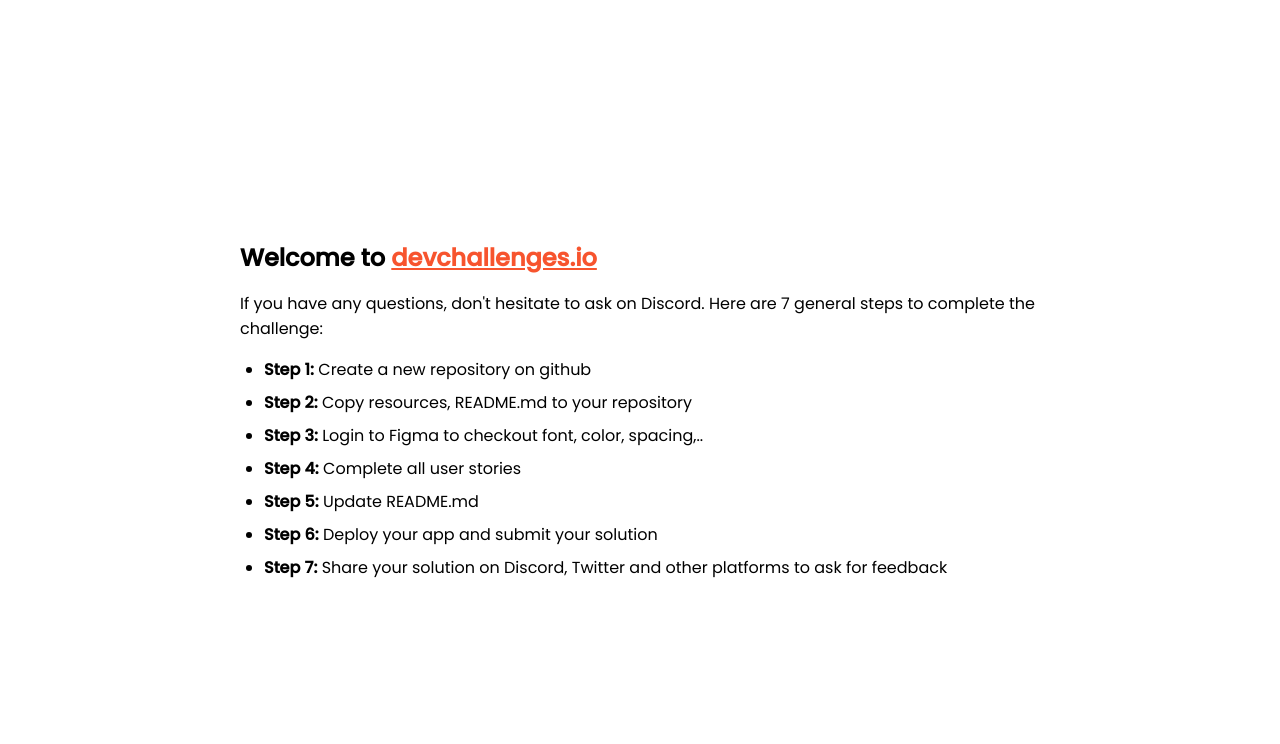
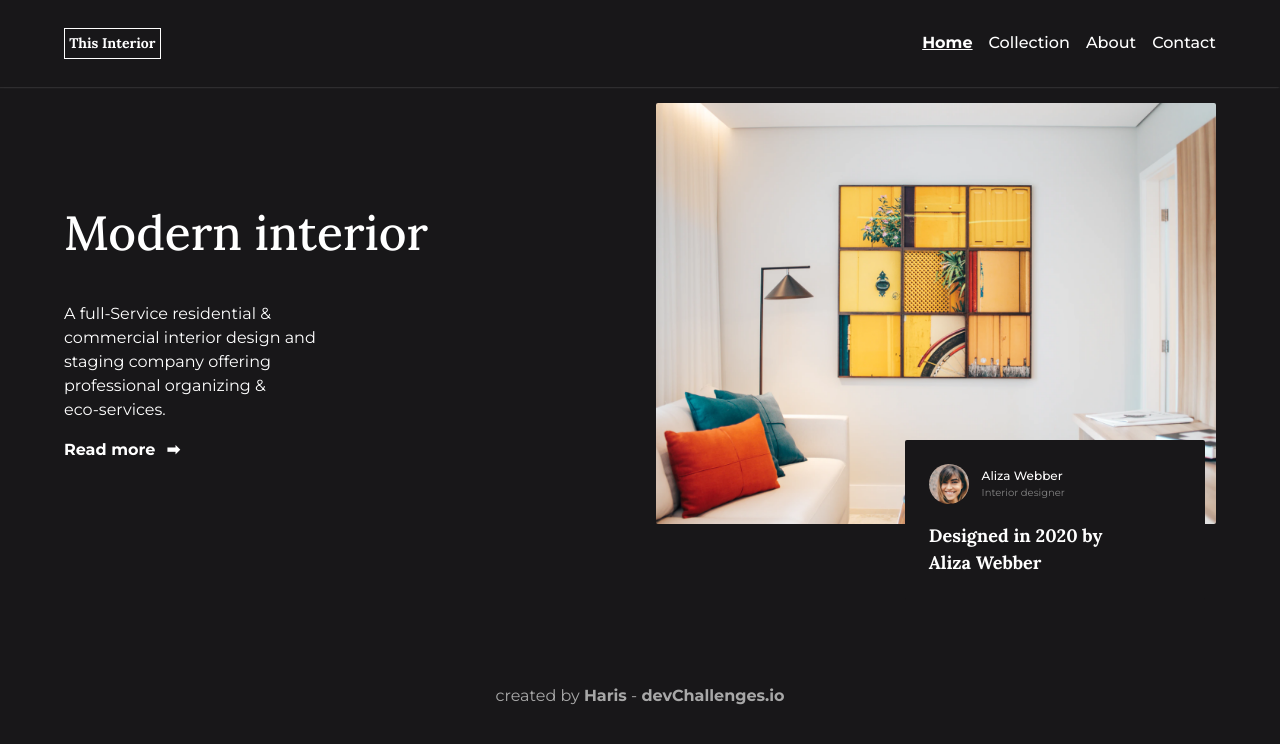
Before and after one commit to hariscs/dev-interior-consultant, a plain HTML site: page index.html in a window 1280 px wide. Drawn offline with Linux system fonts and the light colour scheme.

Commit message:
layout completed

```diff
--- /dev/null
+++ b/app.js
@@ -0,0 +1,9 @@
+const btn = document.querySelector('.mobile-menu');
+
+const list = document.querySelector('.navbar-list');
+
+function toggle() {
+	list.classList.toggle('active');
+}
+
+btn.addEventListener('click', toggle);
--- a/index.html
+++ b/index.html
@@ -15,81 +15,71 @@
 			type="image/x-icon"
 			href="https://devchallenges.io/"
 		/>
-
+		<link rel="preconnect" href="https://fonts.googleapis.com" />
+		<link rel="preconnect" href="https://fonts.gstatic.com" crossorigin />
 		<link
-      href="https://fonts.googleapis.com/css2?family=Poppins:wght@400;500&display=swap"
+			href="https://fonts.googleapis.com/css2?family=Lora:wght@500;700&family=Montserrat:wght@400;500;700&display=swap"
 			rel="stylesheet"
 		/>
+		<title>Dev Challenges</title>
+		<link rel="stylesheet" href="style.css" />
+	</head>
 
-    <title>Devchallenges</title>
+	<body>
+		<header class="main-header">
+			<div class="container">
+				<nav class="navbar">
+					<h1 class="logo">This Interior</h1>
 
-    <style>
-      body {
-        font-family: "Poppins", sans-serif;
-      }
+					<button class="mobile-menu">
+						<span class="bar"></span>
+						<span class="bar"></span>
+						<span class="bar"></span>
+					</button>
 
-      ul {
-        padding-left: 24px;
-      }
+					<ul class="navbar-list">
+						<li class="list-item"><a href="" class="current">Home</a></li>
+						<li class="list-item"><a href="">Collection</a></li>
+						<li class="list-item"><a href="">About</a></li>
+						<li class="list-item"><a href="">Contact</a></li>
+					</ul>
+				</nav>
+			</div>
+		</header>
 
-      li {
-        margin-bottom: 8px;
-      }
-
-      .welcome {
-        max-width: 800px;
-        margin: 0 auto;
-      }
-
-      .welcome-text {
-        margin-top: 30vh;
-        font-weight: 500;
-      }
-
-      .welcome-text p {
-        font-size: 1rem;
-        font-weight: 400;
-      }
-
-      .welcome-text h1 {
-        font-size: 1.5rem;
-      }
-
-      .welcome-text a {
-        color: #f7542e;
-      }
-    </style>
-  </head>
-  <body>
-    <div class="welcome">
-      <div class="welcome-text">
-        <h1>
-          Welcome to
-          <a href="https://devchallenges.io/" target="_blank"
-            >devchallenges.io</a
-          >
-        </h1>
-
-        <p>
-          If you have any questions, don't hesitate to ask on Discord. Here are
-          7 general steps to complete the challenge:
+		<div class="container">
+			<main class="showcase">
+				<div class="showcase-info">
+					<h1 class="intro-title">Modern interior</h1>
+					<p class="intro-text">
+						A full-Service residential & commercial interior design and staging
+						company offering professional organizing & <br />
+						eco-services.
 					</p>
+					<a href="#" class="cta">Read more <span class="arrow">➡</span></a>
 				</div>
 
-      <ul>
-        <li><b>Step 1:</b> Create a new repository on github</li>
-        <li><b>Step 2:</b> Copy resources, README.md to your repository</li>
-        <li>
-          <b>Step 3:</b> Login to Figma to checkout font, color, spacing,..
-        </li>
-        <li><b>Step 4:</b> Complete all user stories</li>
-        <li><b>Step 5:</b> Update README.md</li>
-        <li><b>Step 6:</b> Deploy your app and submit your solution</li>
-        <li>
-          <b>Step 7:</b> Share your solution on Discord, Twitter and other
-          platforms to ask for feedback
-        </li>
-      </ul>
+				<div class="showcase-img">
+					<img src="./photo1.png" alt="photo1" class="banner-img" />
+
+					<div class="card">
+						<div class="card-info">
+							<img src="./photo2.png" alt="photo2" class="card-img" />
+							<div class="card-img-info">
+								<p class="name">Aliza Webber</p>
+								<p class="description">Interior designer</p>
 							</div>
+						</div>
+						<p class="card-text">Designed in 2020 by Aliza Webber</p>
+					</div>
+				</div>
+			</main>
+
+			<footer>
+				<p>created by <a href="">Haris</a> - <a href="">devChallenges.io</a></p>
+			</footer>
+		</div>
+
+		<script src="app.js"></script>
 	</body>
 </html>
--- a/style.css
+++ b/style.css
@@ -0,0 +1,260 @@
+* {
+	box-sizing: border-box;
+}
+
+body {
+	font-family: 'Montserrat', sans-serif;
+	margin: 0;
+	background: #181719;
+	color: #fff;
+	line-height: 1.5;
+}
+
+img {
+	max-width: 100%;
+	display: block;
+}
+
+h1,
+h2,
+h3 {
+	font-family: 'Lora', serif;
+}
+
+a {
+	text-decoration: none;
+	color: #fff;
+}
+
+ul,
+li {
+	padding: 0;
+	margin: 0;
+	list-style: none;
+}
+
+/* General layout */
+
+.container {
+	width: 90%;
+	max-width: 375px;
+	margin: 0 auto;
+	padding: 1em 0;
+}
+
+/* header */
+
+.main-header {
+	box-shadow: -1px 0px 2px hsla(0, 0%, 100%, 0.3);
+}
+
+.navbar {
+	display: flex;
+	justify-content: space-between;
+	align-items: center;
+}
+
+.logo {
+	font-size: 14px;
+	padding: 0.3em;
+	border: 1px solid #fff;
+}
+
+.mobile-menu {
+	display: none;
+	flex-direction: column;
+	justify-content: space-between;
+	width: 30px;
+	height: 20px;
+	border: 0;
+	background: 0;
+	cursor: pointer;
+}
+
+.bar {
+	width: 100%;
+	height: 3px;
+	background: #fff;
+}
+
+.navbar-list {
+	display: flex;
+}
+
+.current {
+	font-weight: 700;
+	text-decoration: underline;
+}
+
+.list-item {
+	font-weight: 500;
+}
+
+.list-item:hover {
+	font-weight: 700;
+	text-decoration: underline;
+}
+
+.list-item + .list-item {
+	margin-left: 1em;
+}
+
+/* showcase area */
+.showcase {
+	display: grid;
+	grid-template-columns: 1fr;
+	gap: 2em;
+	align-items: center;
+	margin-bottom: 10em;
+}
+
+.intro-title {
+	font-size: 36px;
+	font-weight: 500;
+}
+
+.intro-text {
+	margin-top: 2em;
+	max-width: 24ch;
+}
+
+.cta {
+	font-weight: 700;
+	display: flex;
+	align-items: center;
+	gap: 0.7em;
+}
+
+.cta:hover {
+	text-decoration: underline;
+}
+
+.banner-img {
+	border-radius: 2px;
+}
+
+.showcase-img {
+	position: relative;
+}
+
+/* card */
+
+.card {
+	position: absolute;
+	top: 220px;
+	right: 10px;
+	background: #181719;
+	padding: 1.5em;
+	width: 300px;
+	border-radius: 2px;
+}
+
+.card-img {
+	width: 40px;
+	border-radius: 100vh;
+}
+
+.card-info {
+	display: flex;
+	gap: 0.8em;
+	align-items: center;
+}
+
+.name,
+.description {
+	margin: 0;
+}
+
+.name {
+	font-weight: 500;
+	font-size: 12px;
+}
+
+.description {
+	color: #828282;
+	font-size: 10px;
+}
+
+.card-text {
+	max-width: 17ch;
+	margin-bottom: 0;
+	font-size: 18px;
+	font-weight: 700;
+	font-family: 'Lora', serif;
+}
+
+/* footer */
+footer {
+	text-align: center;
+	color: #a9a9a9;
+}
+
+footer a {
+	font-weight: 700;
+	color: #a8a8a8;
+}
+
+footer a:hover {
+	text-decoration: underline;
+}
+
+/* media query for small screen menu */
+@media (max-width: 750px) {
+	.main-header {
+		box-shadow: none;
+	}
+
+	.navbar {
+		flex-direction: column;
+		align-items: flex-start;
+	}
+	.mobile-menu {
+		display: flex;
+		position: fixed;
+		right: 5%;
+		top: 2.5em;
+	}
+
+	.navbar-list {
+		width: 100%;
+		display: none;
+		text-align: center;
+		flex-direction: column;
+	}
+
+	.list-item {
+		font-size: 18px;
+	}
+
+	.list-item + .list-item {
+		margin-left: initial;
+		margin-top: 1em;
+	}
+
+	.navbar-list.active {
+		display: flex;
+	}
+}
+
+/* media query for larger screens */
+@media (min-width: 750px) {
+	.container {
+		max-width: 1440px;
+	}
+
+	.showcase {
+		grid-template-columns: 1fr 1fr;
+	}
+	.intro-title {
+		font-size: 24px;
+	}
+	.intro-title {
+		font-size: 48px;
+	}
+
+	.card {
+		max-width: 410px;
+		top: 80%;
+		right: 2%;
+	}
+}
```
Lines whose indentation alone changed are shown as unchanged.
